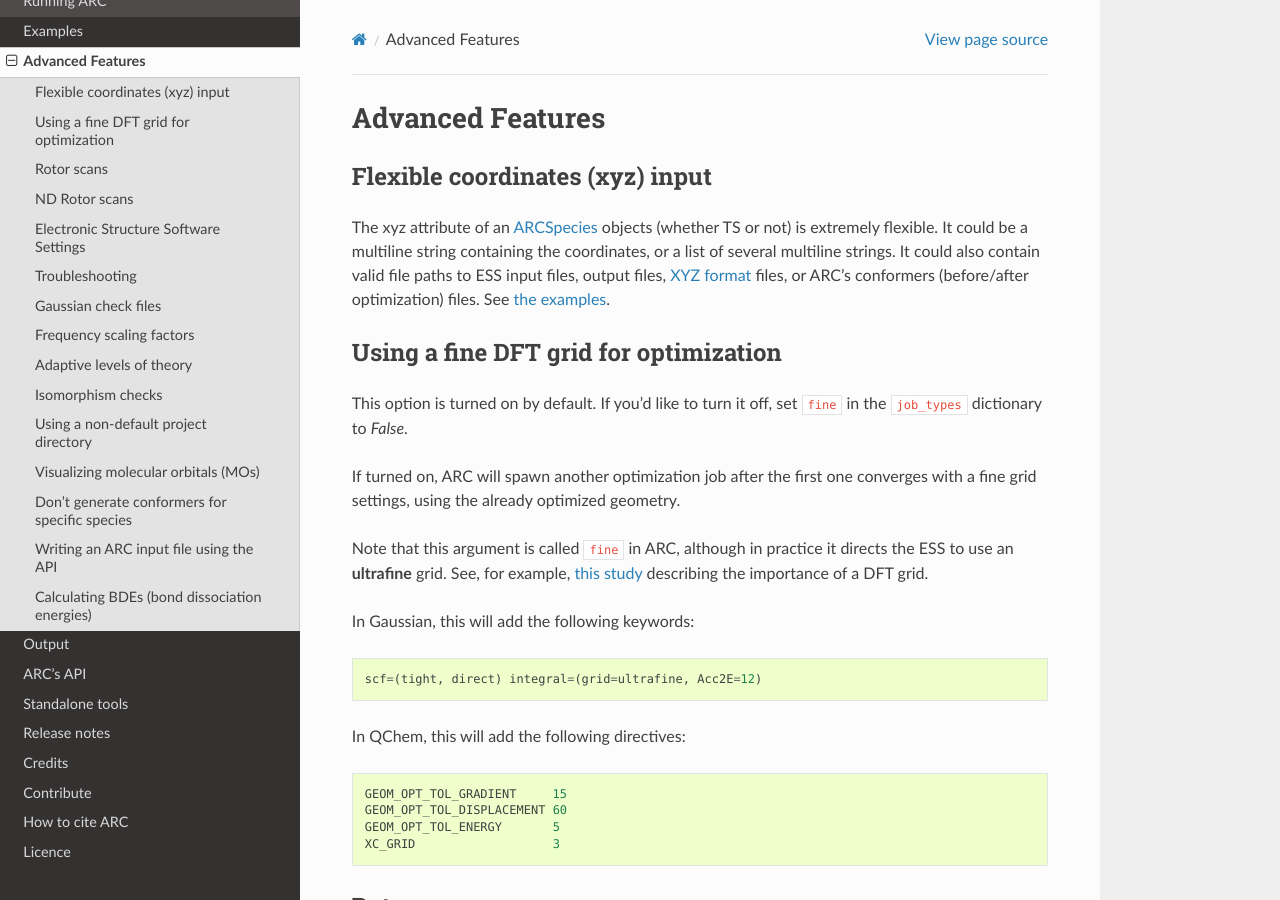
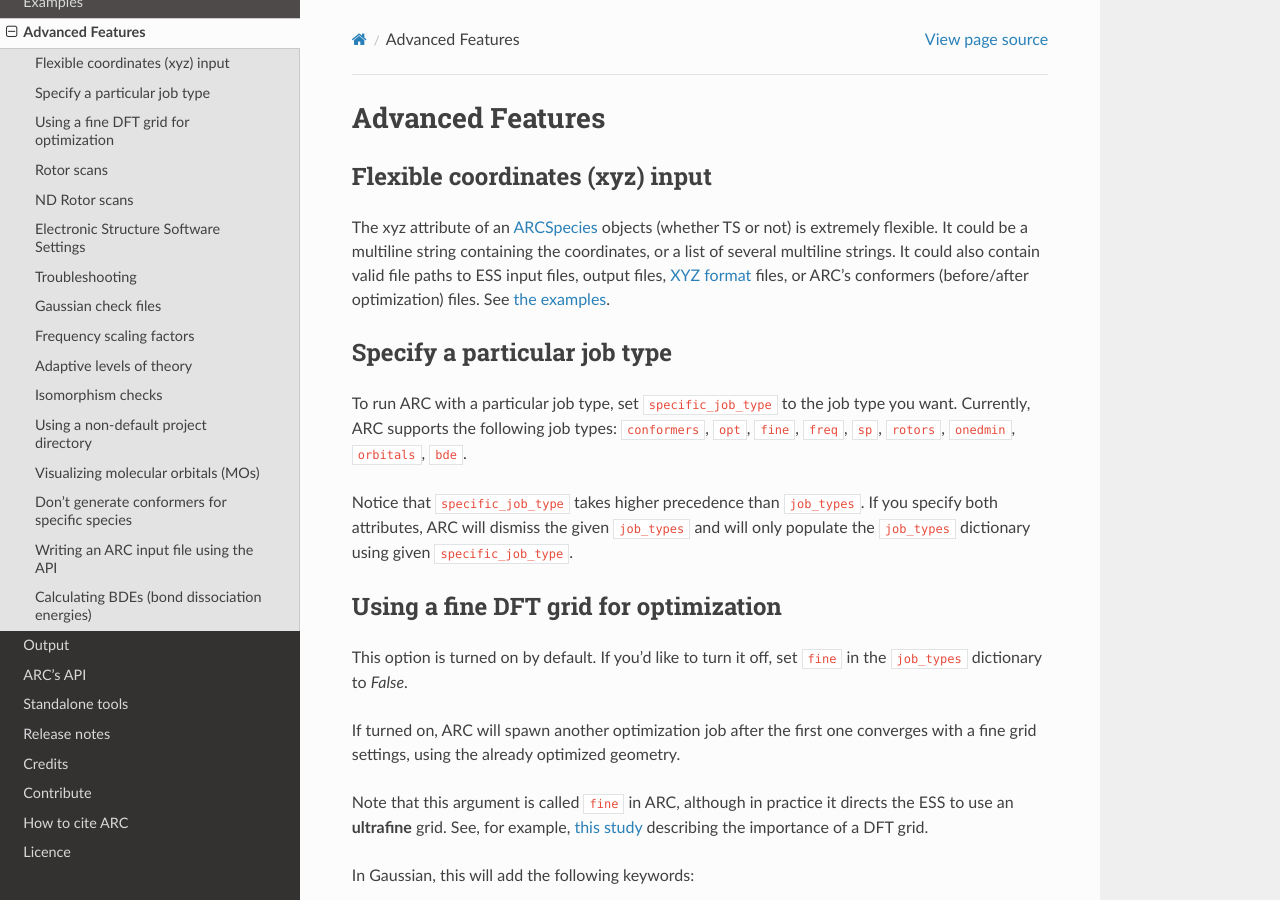
Before and after one commit to ReactionMechanismGenerator/ARC, a Sphinx documentation site: the page built from docs/source/advanced.rst, in a window 1280 px wide and 900 px high. Built offline with Sphinx 7.4.7 and the Read the Docs theme 2.0.0, drawn with Linux system fonts in a browser that asks for light colours; formulas are drawn with MathJax 3; the version number could not be read and is left out.

Commit message:
Docs: specific job type

```diff
--- a/docs/source/advanced.rst
+++ b/docs/source/advanced.rst
@@ -16,6 +16,15 @@ See :ref:`the examples <examples>`.
 
 __ xyz_format_
 
+Specify a particular job type
+^^^^^^^^^^^^^^^^^^^^^^^^^^^^^^^^
+
+To run ARC with a particular job type, set ``specific_job_type`` to the job type you want.
+Currently, ARC supports the following job types: ``conformers``, ``opt``, ``fine``, ``freq``,
+``sp``, ``rotors``, ``onedmin``, ``orbitals``, ``bde``.
+
+Notice that ``specific_job_type`` takes higher precedence than ``job_types``. If you specify both attributes, ARC will
+dismiss the given ``job_types`` and will only populate the ``job_types`` dictionary using given ``specific_job_type``.
 
 Using a fine DFT grid for optimization
 ^^^^^^^^^^^^^^^^^^^^^^^^^^^^^^^^^^^^^^
```
